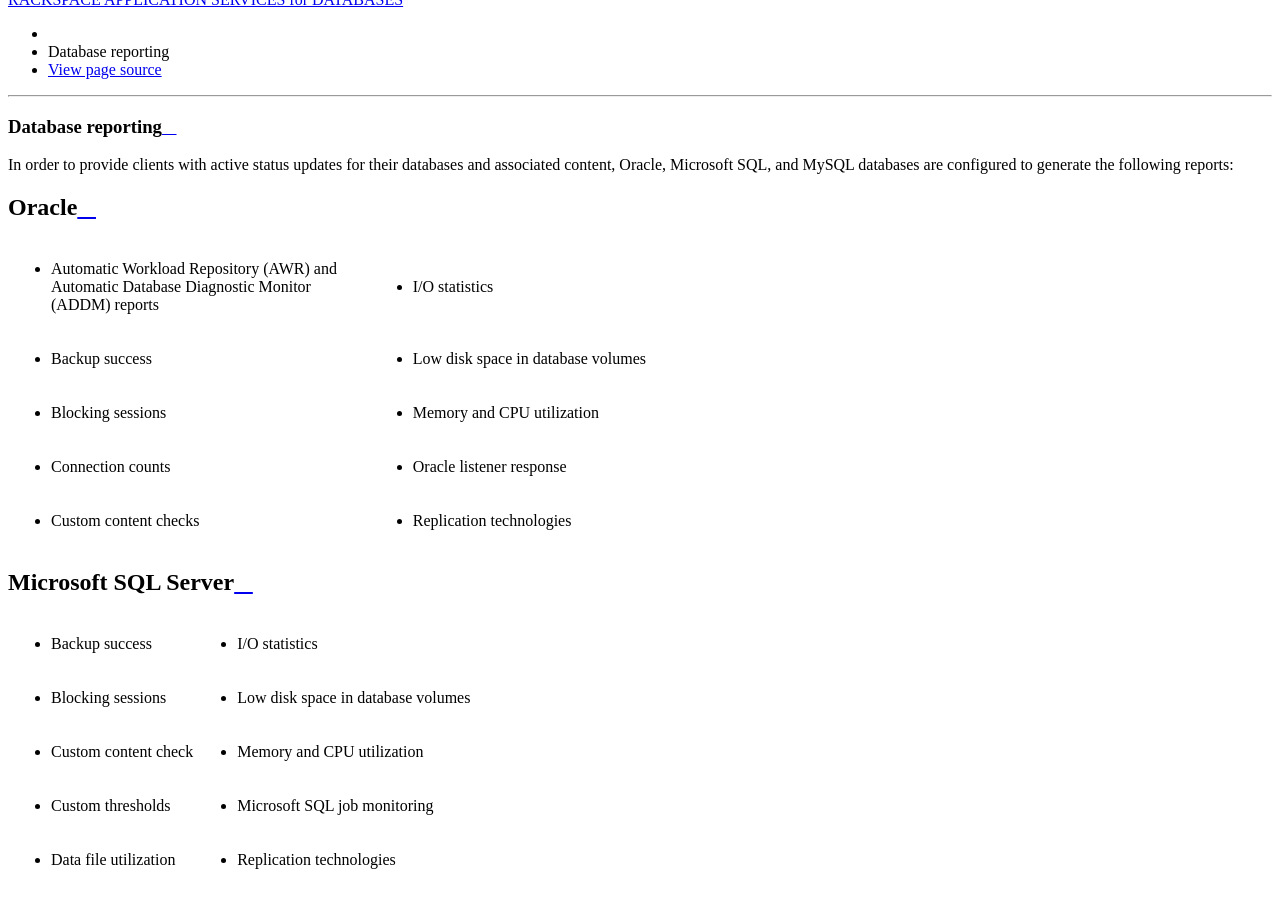
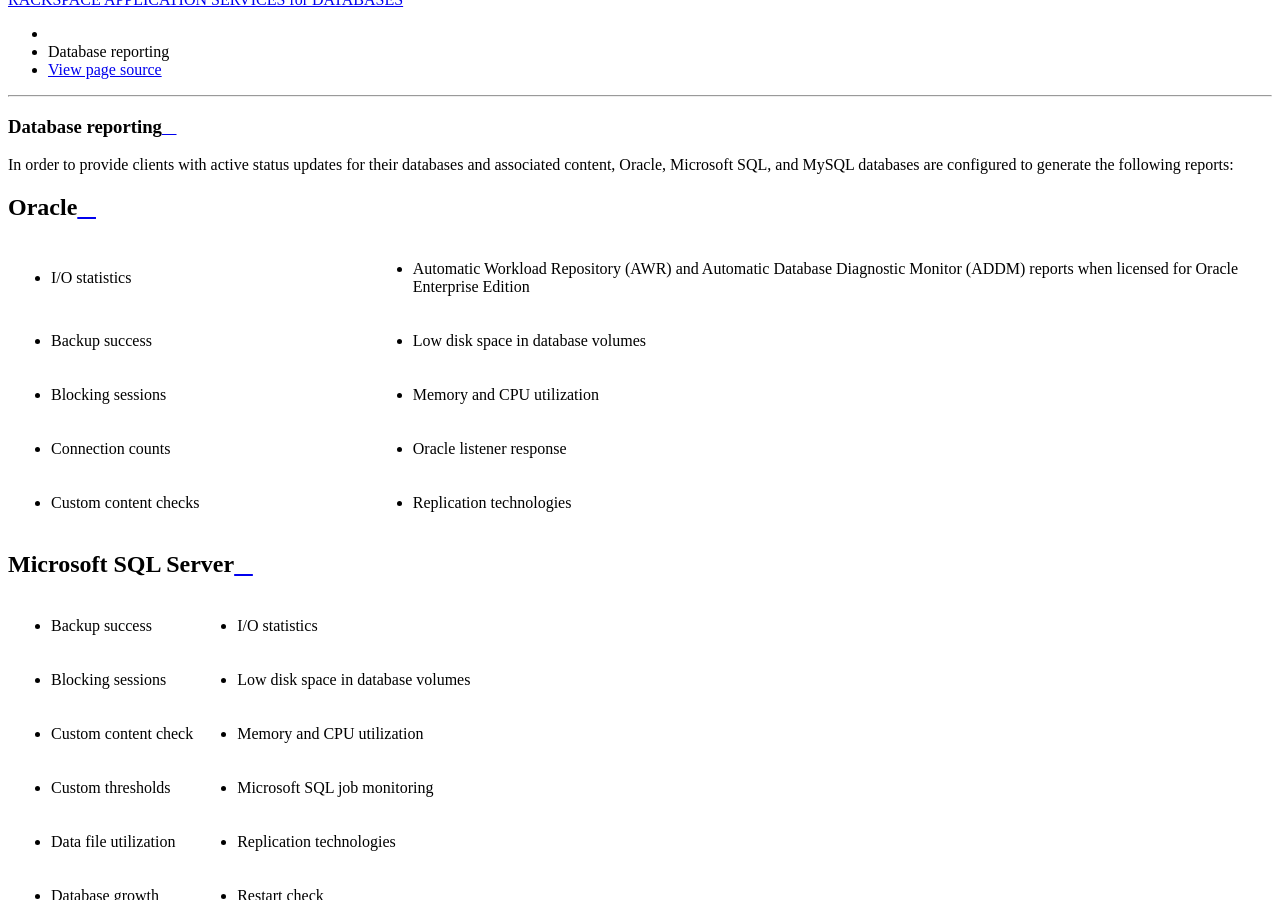
Before and after one commit to rackerlabs/docs-ras-databases, a Sphinx documentation site: the page built from docs/ras-databases-handbook/reporting.rst, in a window 1280 px wide and 900 px high, scrolled down 376 px. Built offline with Sphinx 7.4.7 and the Read the Docs theme 2.0.0, drawn with Linux system fonts in a browser that asks for light colours.

Commit message:
Update reporting.rst

```diff
--- a/docs/ras-databases-handbook/reporting.rst
+++ b/docs/ras-databases-handbook/reporting.rst
@@ -16,9 +16,9 @@
    :widths: 20 50
    :header-rows: 0
 
-   * - * Automatic Workload Repository (AWR) and Automatic Database Diagnostic
-         Monitor (ADDM) reports
-     - * I/O statistics
+   * - * I/O statistics
+     - * Automatic Workload Repository (AWR) and Automatic Database Diagnostic
+         Monitor (ADDM) reports when licensed for Oracle Enterprise Edition
    * - * Backup success
      - * Low disk space in database volumes
    * - * Blocking sessions
```
